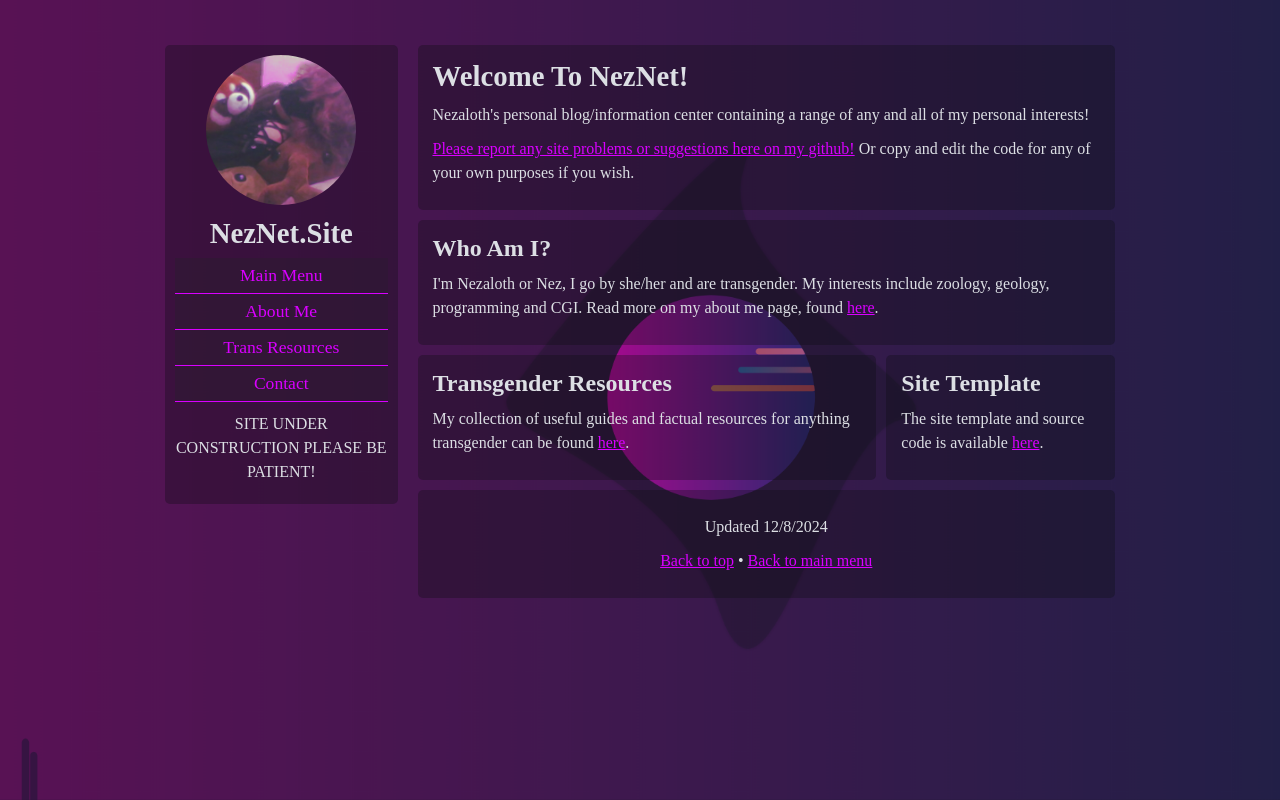
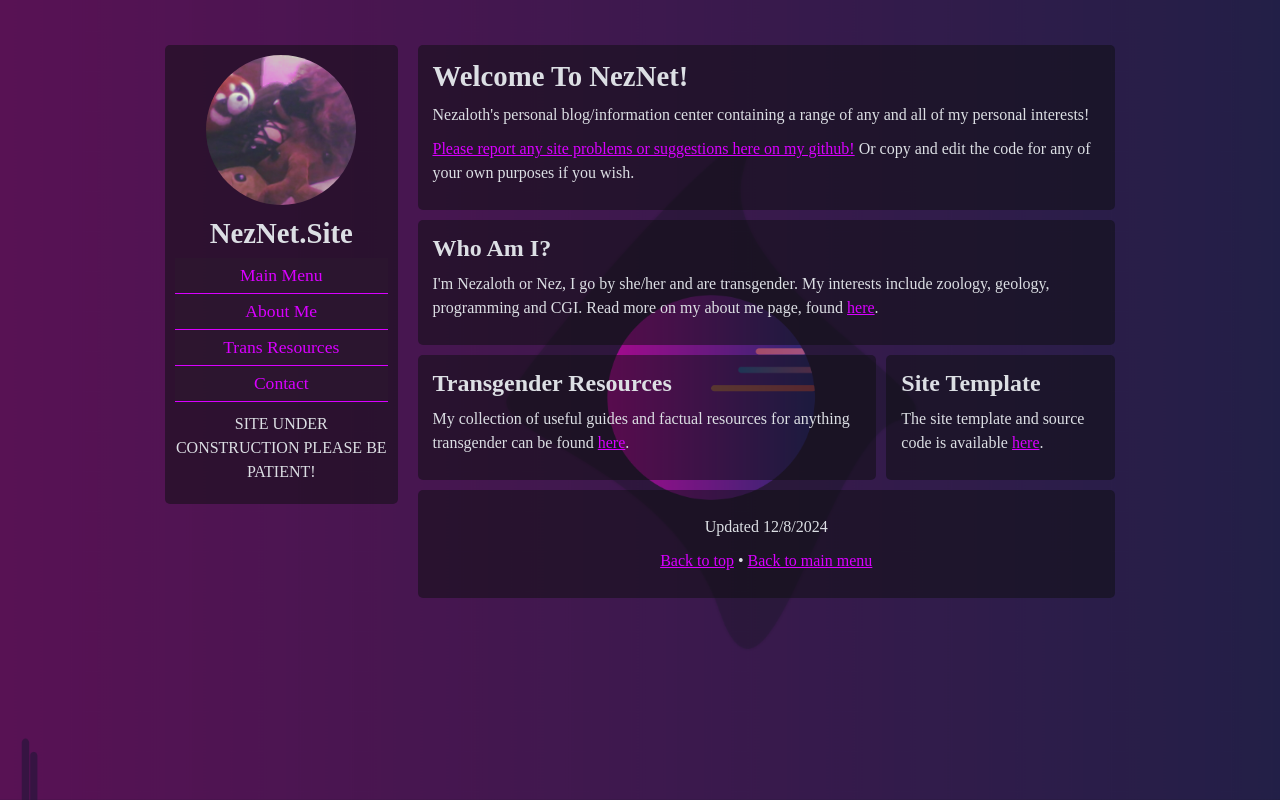
Before and after one commit to nezaloth/NezNet.Site, a PHP site: page /index.html in a window 1280 px wide. Run offline with PHP 8.4, Linux system fonts and the light colour scheme.

Commit message:
Updated Site Style

```diff
--- a/style.css
+++ b/style.css
@@ -9,7 +9,7 @@
     /* Main colors */
     --background:#441750; /* Page background */
     --color:#dcdfe4;
-    --block:rgba(12, 14, 15, 0.3); /* Background color for the grid blocks in the content */
+    --block:rgba(12, 14, 15, 0.5); /* Background color for the grid blocks in the content */
 
     --link:#d900ff;
     --linkhover:#ff00ff;
@@ -20,7 +20,7 @@
     --h4:#dcdfe4;
 
     /* Sidebar colors */
-    --sidebar:rgba(12, 14, 15, 0.3);
+    --sidebar:rgba(12, 14, 15, 0.5);
     --sidebarcolor:#dcdfe4;
     --title: #dcdfe4;
     --sidebarlink: #d900ff;
@@ -30,7 +30,7 @@
     --menubg:rgba(44, 26, 48, 0.5);
     --menucolor:#d900ff;
     --menubghover:#ff00ff;
-    --menucolorhover:rgba(12, 14, 15, 0.3);
+    --menucolorhover:rgba(12, 14, 15, 0.5);
 }
 
 * { margin:0; padding:0; }
```
